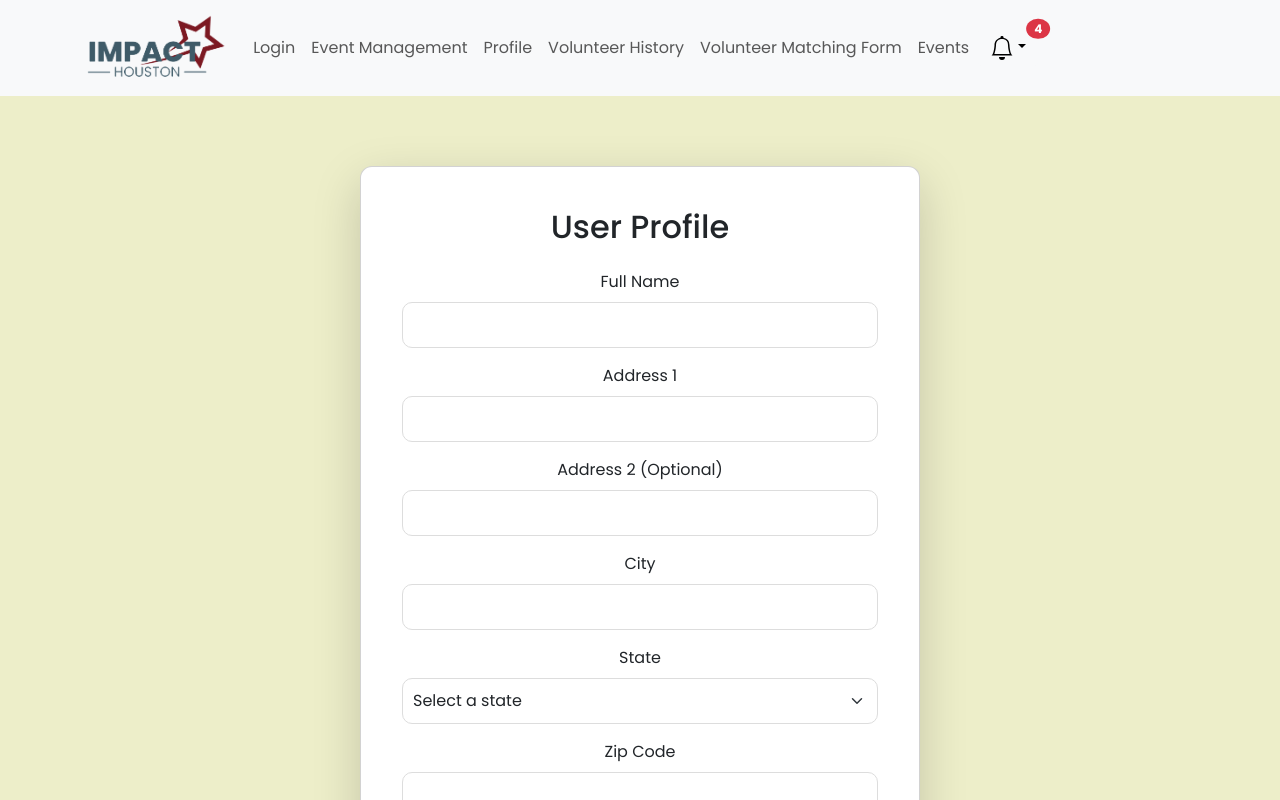
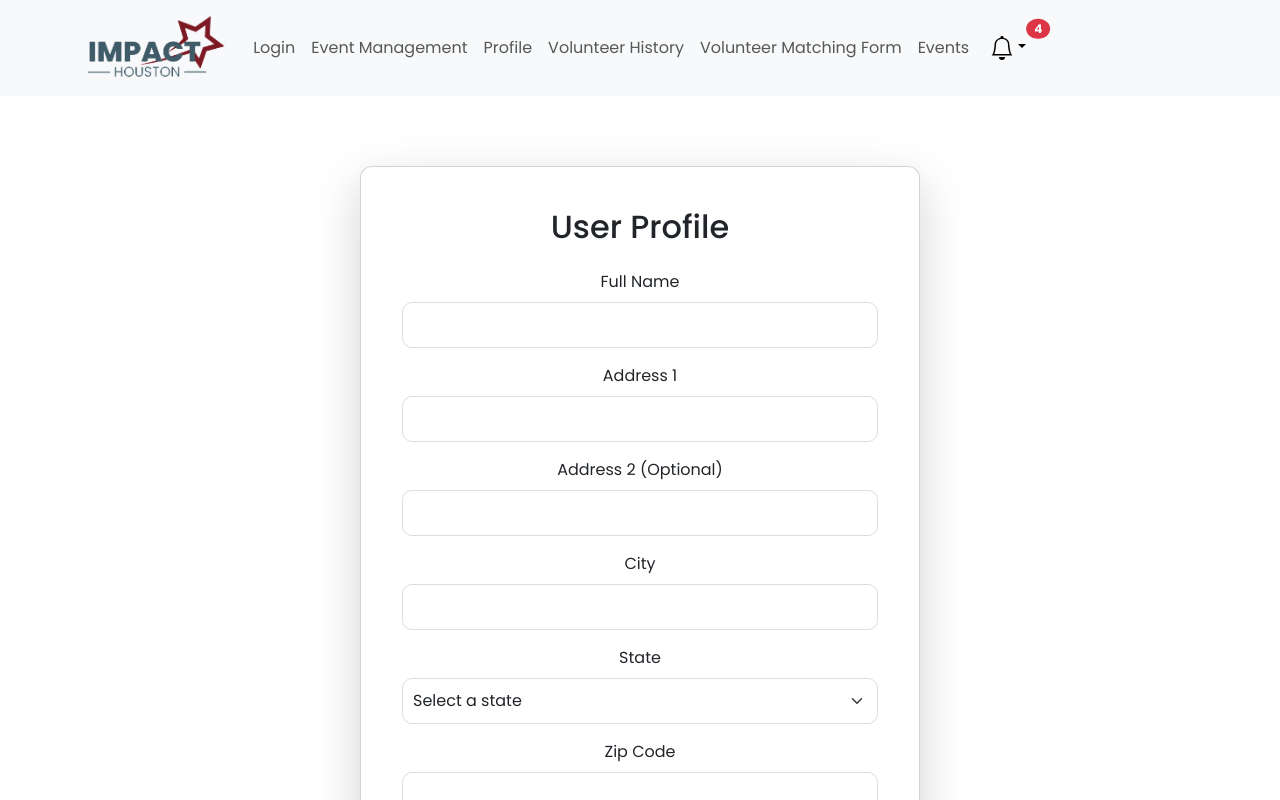
Before and after one commit to laygochris/COSC4353, a React (Create React App) app in the folder client/: page /userProfile in a window 1280 px wide. Shown: the top 800 px of the page. Built offline with nearby package versions, Linux system fonts and the light colour scheme.

Commit message:
fixed background

```diff
--- a/client/src/pages/UserProfile.css
+++ b/client/src/pages/UserProfile.css
@@ -1,23 +1,16 @@
-body {
-    font-family: 'Poppins', sans-serif;
-    background-color: #EDEEC9;
-}
 
-/* Center the form */
 .user-profile-container {
-    max-width: 600px; /* Adjust width */
+    max-width: 600px;
     margin: 50px auto;
     padding: 20px;
 }
 
-/* card */
 .user-profile-form {
     border-radius: 12px;
     padding: 25px;
     background: white;
-    box-shadow: 0px 4px 10px rgba(0, 0, 0, 0.1);
+    /*box-shadow: 0px 4px 10px rgba(0, 0, 0, 0.1);*/
 }
-
 
 .user-profile-form .form-control,
 .user-profile-form .form-select {
@@ -27,27 +20,23 @@ body {
     font-size: 16px;
 }
 
-/* invalid inputs */
 .user-profile-form .is-invalid {
     border-color: #e63946;
     background-color: #ffebee;
 }
 
-/* shadow */
 .user-profile-form input:focus,
 .user-profile-form select:focus,
 .user-profile-form textarea:focus {
-    border-color: #4CAF50; /* Light green */
-    box-shadow: 0px 0px 5px rgba(76, 175, 80, 0.5);
+    border-color: #4CAF50;
+    /*box-shadow: 0px 0px 5px rgba(76, 175, 80, 0.5);*/
 }
 
-/* Error messages */
 .invalid-feedback {
     font-size: 14px;
     color: #e63946;
 }
 
-/* submit button */
 .user-profile-form .btn-primary {
     background-color: #4CAF50;
     border-radius: 8px;
```
